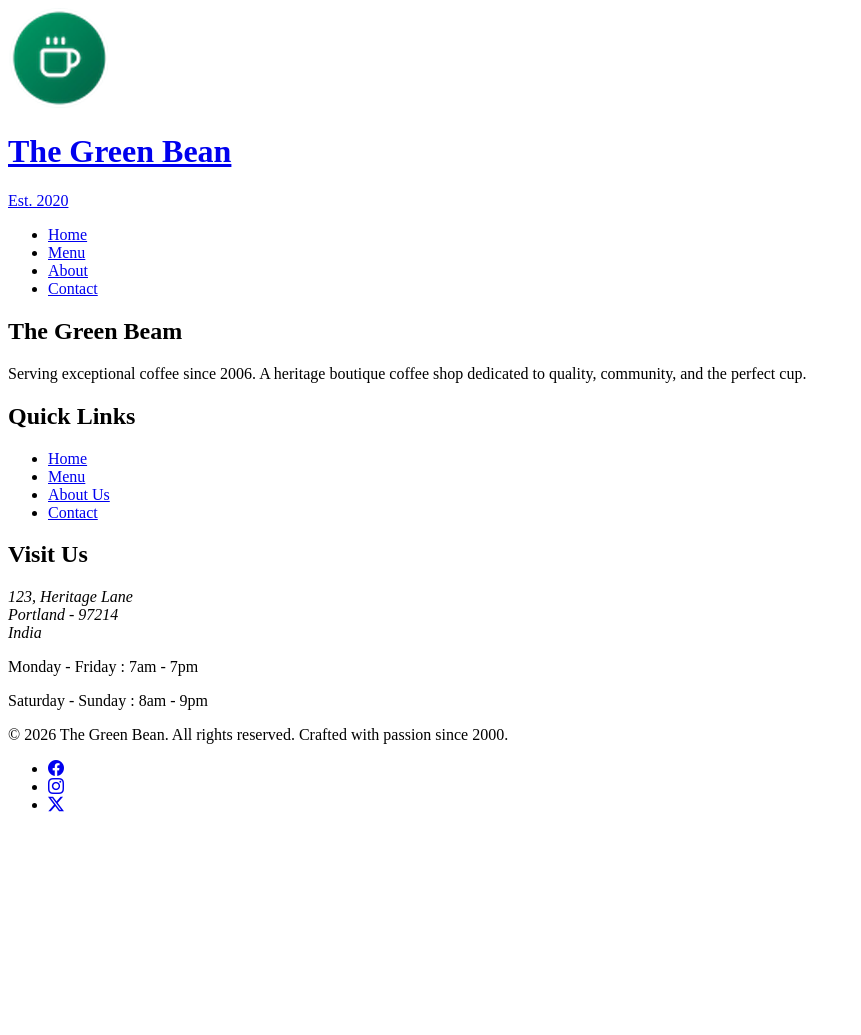
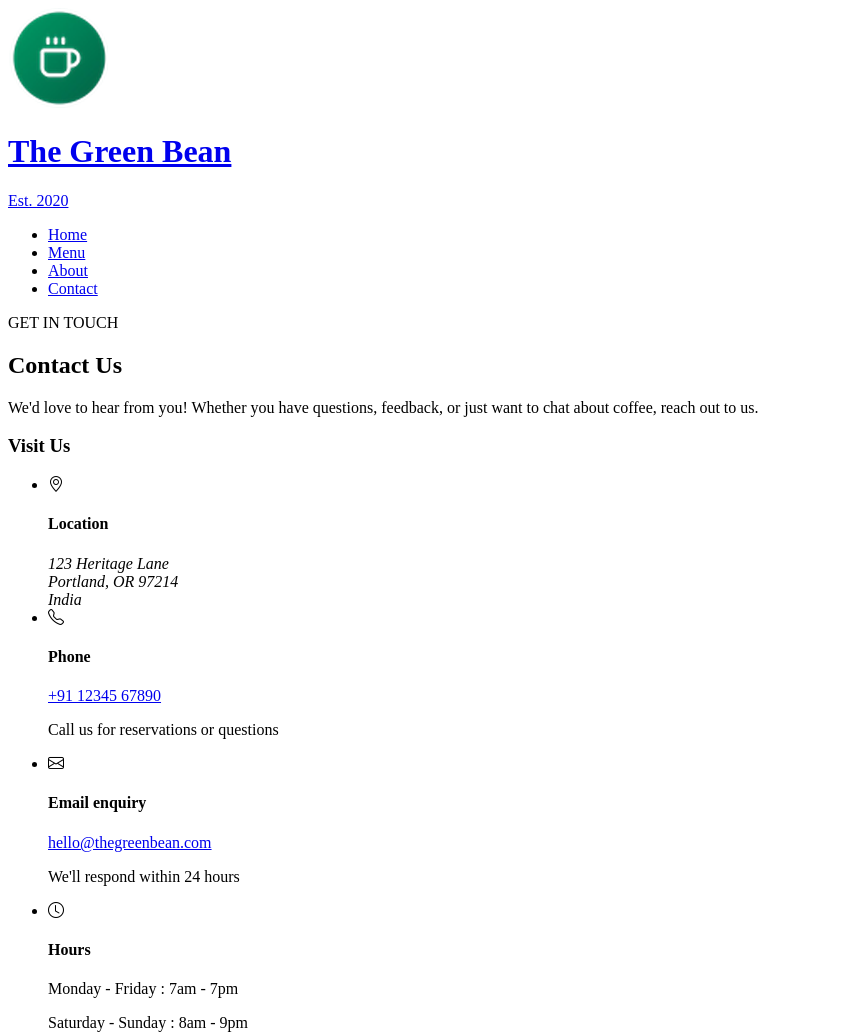
Before and after one commit to subirKumarPratihar/the-green-bean, a plain HTML site: page contact.html in a window 1280 px wide. Shown: the top 1035 px of the page, without its empty margins (0-861 px from the left). Before the commit the page ends 830 px from the top, so only its background shows below. Drawn offline with nearby package versions, Linux system fonts and the light colour scheme.

Commit message:
feature: add a visit us section

```diff
--- a/contact.html
+++ b/contact.html
@@ -70,7 +70,89 @@ Experience the perfect blend of heritage and innovation. For 20 years, we've bee
       - End of header
     -->
 
+    <!--
+      - Start of main
+    -->
+    <main>
+      <p>GET IN TOUCH</p>
 
+      <h2>Contact Us</h2>
+
+      <p>
+        We'd love to hear from you! Whether you have questions, feedback, or
+        just want to chat about coffee, reach out to us.
+      </p>
+
+      <!--
+        - visit us section
+      -->
+      <section>
+        <h3>Visit Us</h3>
+
+        <ul>
+          <li>
+            <div class="visit-icon">
+              <i class="bi bi-geo-alt"></i>
+            </div>
+
+            <div class="visit-info">
+              <h4>Location</h4>
+
+              <address>
+                123 Heritage Lane <br />
+                Portland, OR 97214 <br />
+                India
+              </address>
+            </div>
+          </li>
+
+          <li>
+            <div class="visit-icon">
+              <i class="bi bi-telephone"></i>
+            </div>
+
+            <div class="visit-info">
+              <h4>Phone</h4>
+
+              <a href="tel:+91 12345 67890"> +91 12345 67890</a>
+
+              <p>Call us for reservations or questions</p>
+            </div>
+          </li>
+
+          <li>
+            <div class="visit-icon">
+              <i class="bi bi-envelope"></i>
+            </div>
+
+            <div class="visit-info">
+              <h4>Email enquiry</h4>
+
+              <a href="mailto:hello@thegreenbean.com">hello@thegreenbean.com</a>
+
+              <p>We'll respond within 24 hours</p>
+            </div>
+          </li>
+
+          <li>
+            <div class="visit-icon">
+              <i class="bi bi-clock"></i>
+            </div>
+
+            <div class="visit-info">
+              <h4>Hours</h4>
+
+              <p>Monday - Friday : 7am - 7pm</p>
+
+              <p>Saturday - Sunday : 8am - 9pm</p>
+            </div>
+          </li>
+        </ul>
+      </section>
+    </main>
+    <!--
+      - End of main
+    -->
 
     <!--
       - Start of footer
```
